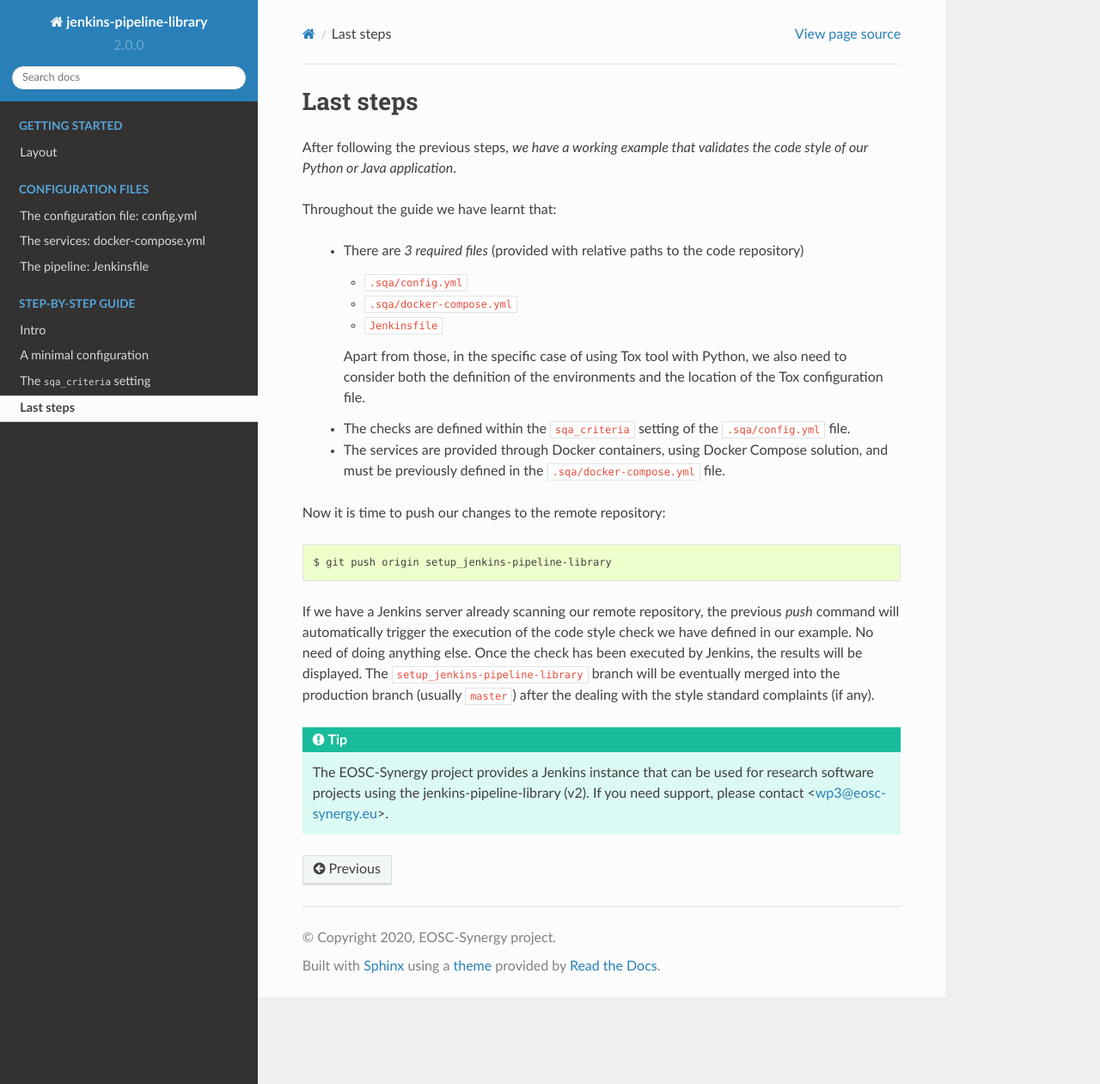
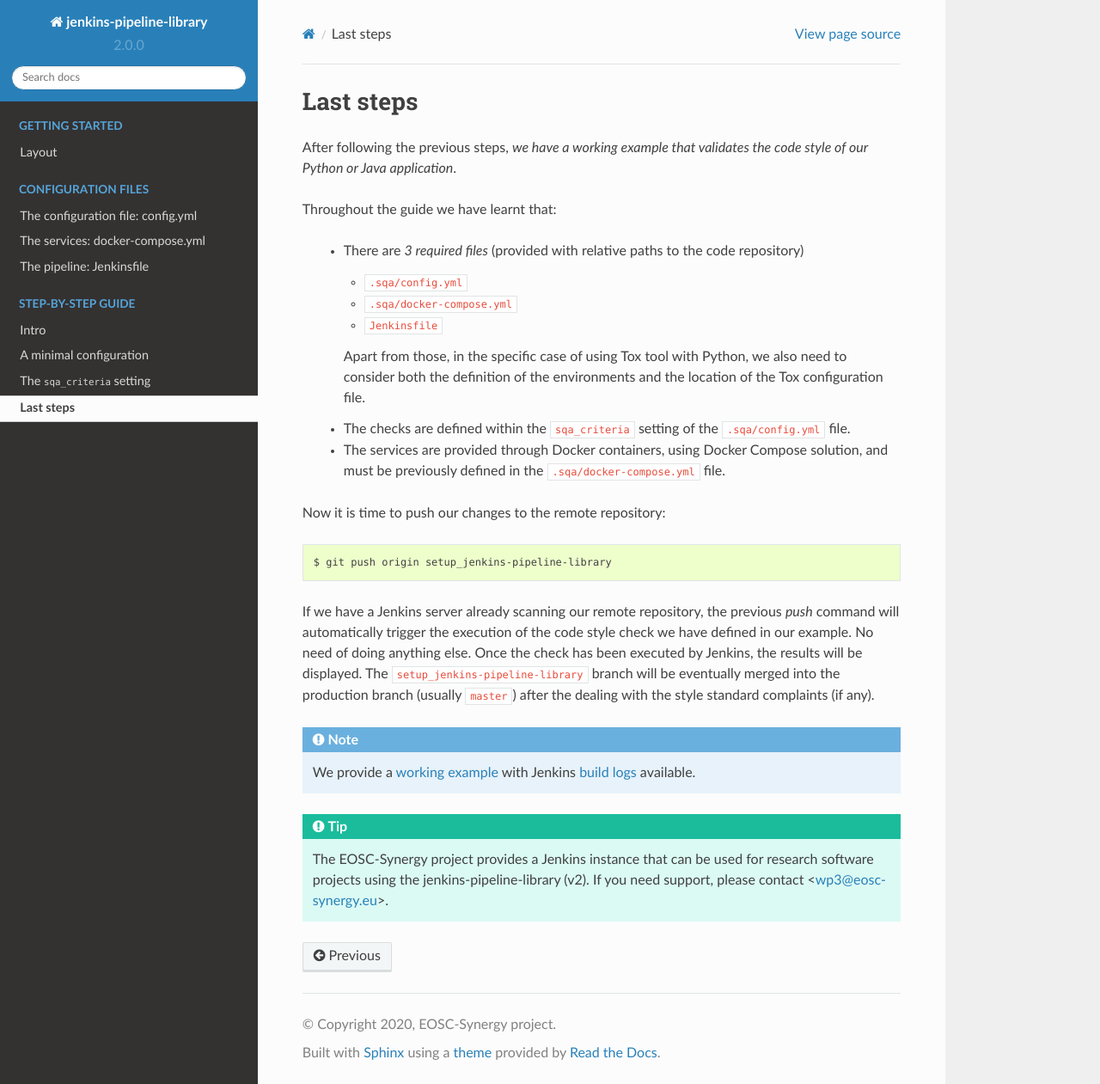
Before and after one commit to indigo-dc/jenkins-pipeline-library, a Sphinx documentation site: the page built from docs/user/step_by_step/ending.rst, in a window 1280 px wide and 1261 px high. Shown: the whole window at 86% size. Built offline with Sphinx 7.4.7 and the Read the Docs theme 2.0.0, drawn with Linux system fonts in a browser that asks for light colours.

Commit message:
Add link to DEEPaaS sample

```diff
--- a/docs/user/step_by_step/ending.rst
+++ b/docs/user/step_by_step/ending.rst
@@ -36,6 +36,12 @@ displayed. The ``setup_jenkins-pipeline-library`` branch will be eventually
 merged into the production branch (usually ``master``) after the dealing with
 the style standard complaints (if any).
 
+.. note::
+   We provide a `working example <https://github.com/EOSC-synergy/DEEPaaS>`_
+   with Jenkins `build logs
+   <https://jenkins.eosc-synergy.eu/job/eosc-synergy-org/job/DEEPaaS/job/eosc-synergy/>`_
+   available.
+
 .. tip::
    The EOSC-Synergy project provides a Jenkins instance that can be used for
    research software projects using the jenkins-pipeline-library (v2). If you
```
